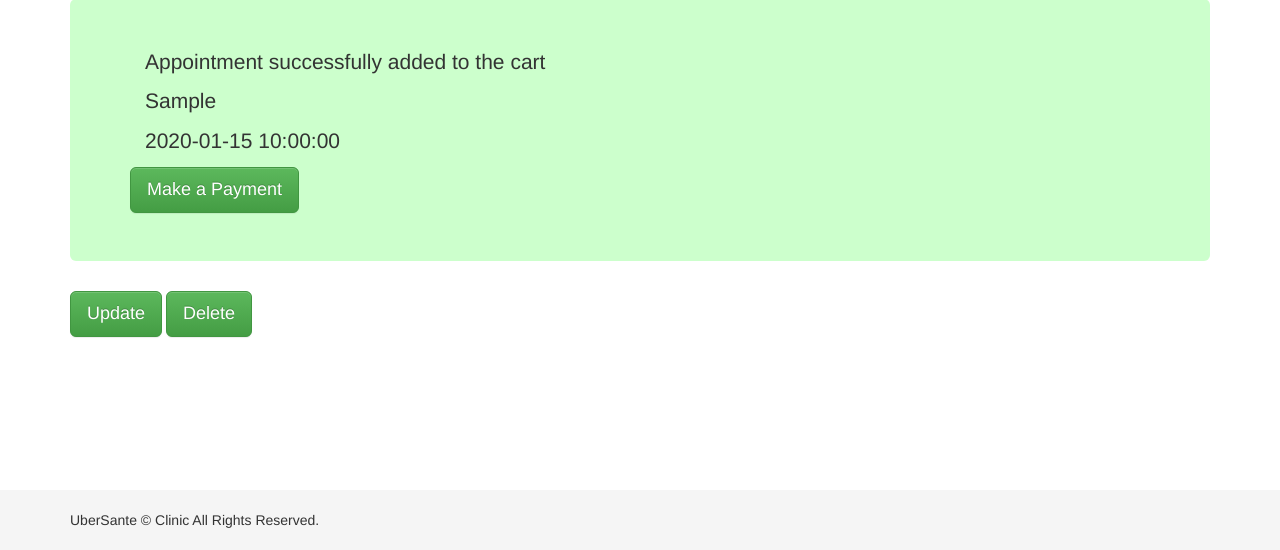
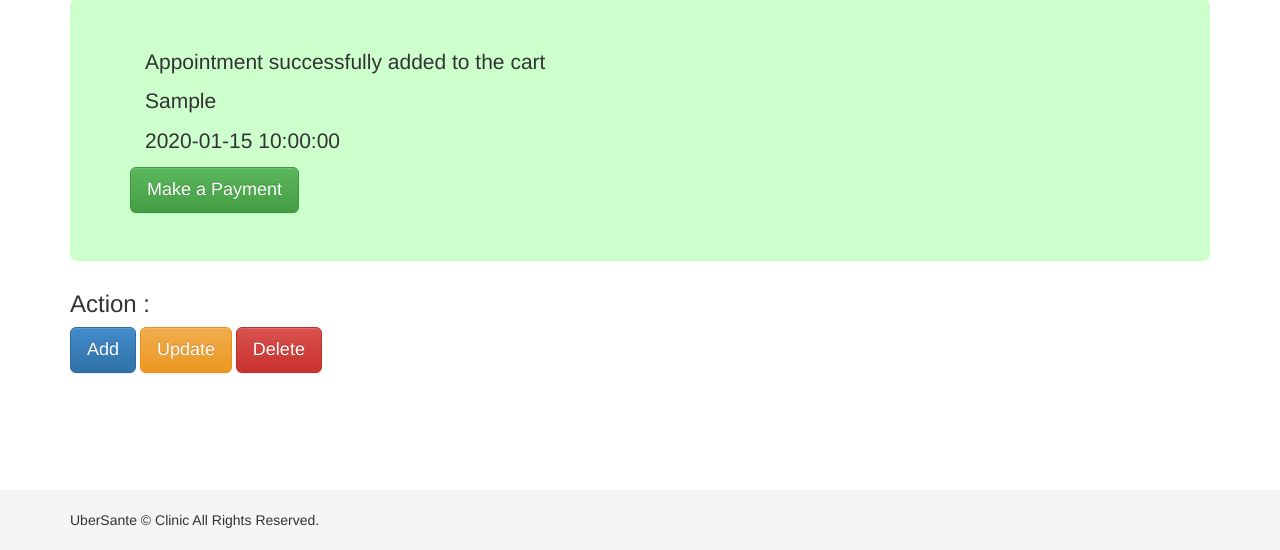
Before and after one commit to compgirl123/UberSante-Soen344, a Flask app: template app/templates/patientpages/patient_dashboard.html in a window 1280 px wide. Shown: the part 250-800 px from the top of the page. Run offline with Flask 2, Linux system fonts and the light colour scheme; the template is opened without the code that fills it: most values are stand-ins (such as "Sample title", 1, 10 or a date in 2020); some libraries are stand-ins or nearby versions.

Commit message:
#6 : Added add appointment button in front-end on the patient dashboard

```diff
--- a/app/templates/patientpages/patient_dashboard.html
+++ b/app/templates/patientpages/patient_dashboard.html
@@ -17,10 +17,15 @@
   <a type="button" class="btn btn-success btn-lg" href="/payment">Make a Payment</a>
 
 </div>
-  <form method="post" class="form" action="{{ url_for('pages.updateapt') }}">
-    <button type="submit" id = "update" name = "update" class="btn btn-success btn-lg" value="update"> Update</button>
-    <button type="submit" id = "delete" name = "delete" class="btn btn-success btn-lg" value="s"> Delete</button>
-  </form>
-
+<h3>Action : </h3>
+    <form style="display:inline-block" method="post" class="form" action="{{ url_for('pages.patientaptbook') }}">
+      <button type="submit" id = "add" name = "add" class="btn btn-primary btn-lg" value="add"> Add</button>
+    </form>
+    <form  style="display:inline-block" method="post" class="form" action="{{ url_for('pages.updateapt') }}">
+      <button type="submit" id = "update" name = "update" class="btn btn-warning btn-lg" value="update"> Update</button>
+    </form>
+    <form  style="display:inline-block" method="post" class="form" action="{{ url_for('pages.updateapt') }}">
+      <button type="submit" id = "delete" name = "delete" class="btn btn-danger btn-lg" value="delete"> Delete</button>
+    </form>
 
 {% endblock %}
```
Also changed, not shown: app/controllers/pages.py (+1 -10 lines).
